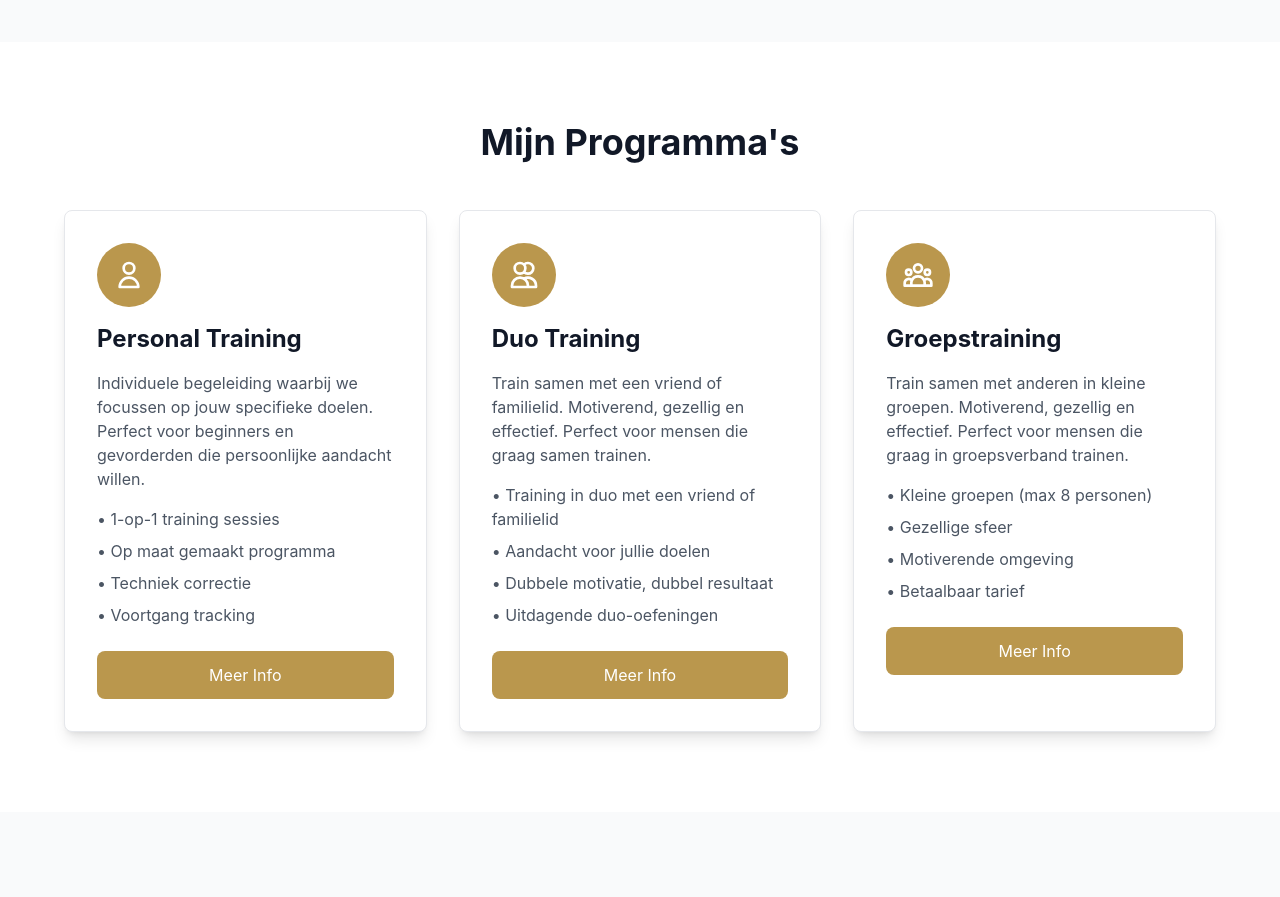
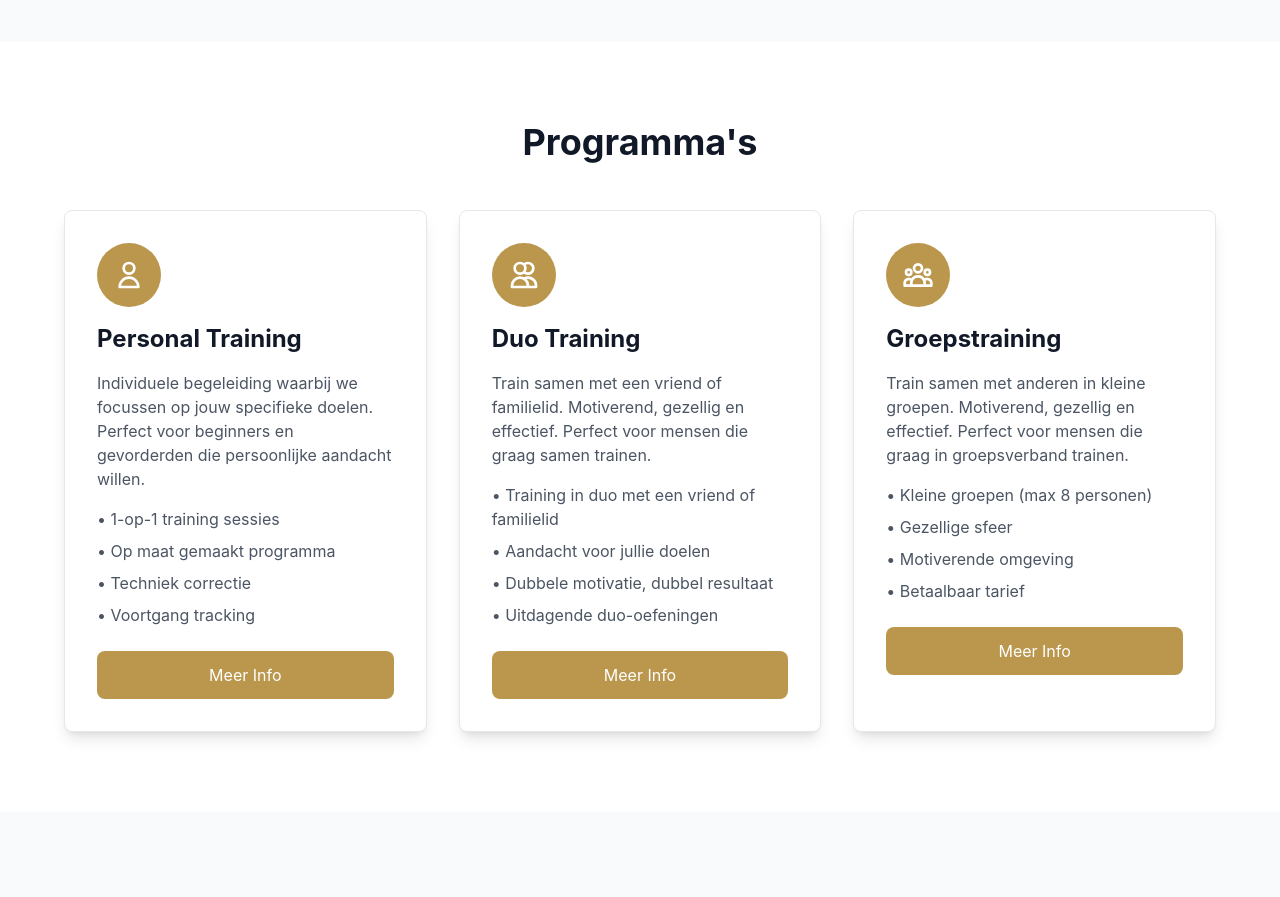
Before and after one commit to Idotalot/fitcoachroel, a React (Create React App) app: page / in a window 1280 px wide. Shown: the part 3000-3897 px from the top of the page. Built offline with nearby package versions, Linux system fonts and the light colour scheme.

Commit message:
V1.1.2 - Changed programs title

```diff
--- a/src/pages/home.jsx
+++ b/src/pages/home.jsx
@@ -512,7 +512,7 @@ function Homepage() {
       <section id="programs" className="container mx-auto px-6 py-20 scroll-mt-20">
         <div className="max-w-6xl mx-auto">
           <h2 className="text-4xl font-bold text-gray-900 text-center mb-12">
-            Mijn Programma's
+            Programma's
           </h2>
           <div className="grid md:grid-cols-3 gap-8">
             <div className="bg-white p-8 rounded-lg shadow-lg border border-gray-200 hover:shadow-xl transition">
```
